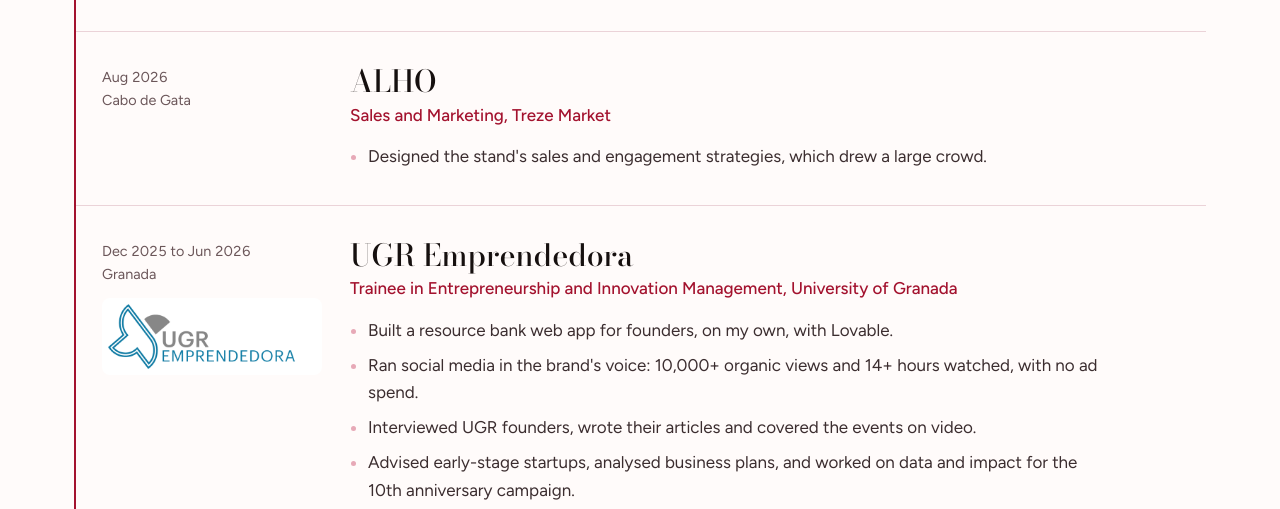
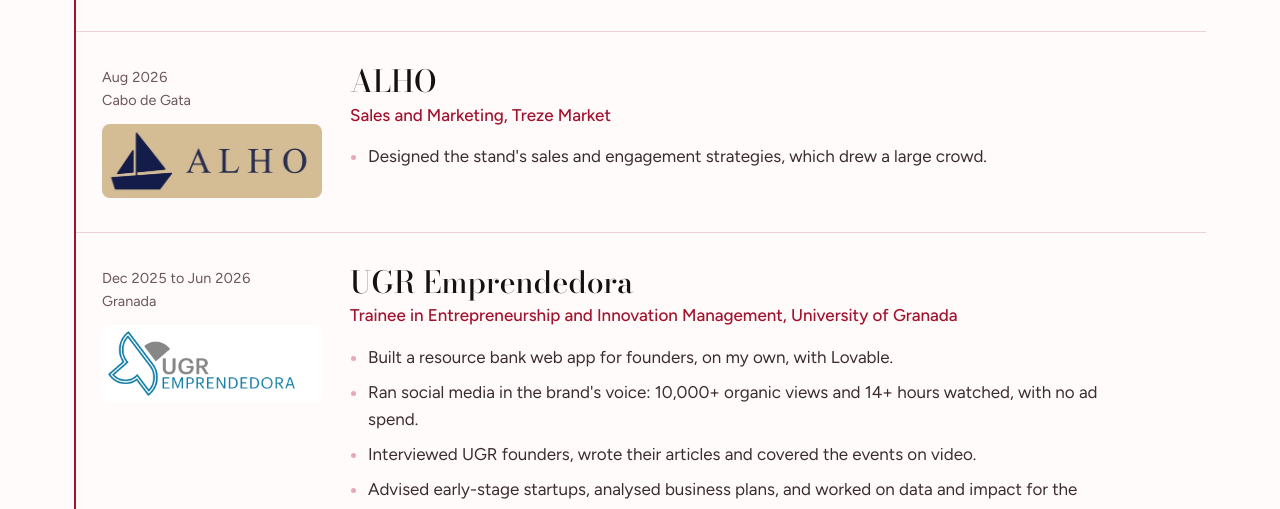
Before and after one commit to eandreagomez03/andreagomez, a plain HTML site: page index.html in a window 1280 px wide. Shown: the part 5239-5748 px from the top of the page. Drawn offline with nearby package versions, Linux system fonts and the light colour scheme; a web font is replaced by a local one.

Commit message:
Logo de ALHO en experiencia y proyecto
Co-Authored-By: Claude Opus 5.5 <noreply@anthropic.com>
Claude-Session: https://claude.ai/code/session_01JBUo2zYudCZGC9j7oiQJF4

```diff
--- a/index.html
+++ b/index.html
@@ -134,6 +134,7 @@ header.top.scrolled{border-bottom-color:var(--line)}
 .case.on{display:grid;grid-template-columns:minmax(0,.85fr) minmax(0,1.15fr);gap:56px;align-items:start;animation:fadeup .7s .25s both}
 .case .txt{position:sticky;top:90px;display:grid;gap:16px}
 .case .ctx{font-size:.88rem;color:var(--muted)}
+.case .clogo{display:block;width:160px;height:auto;border-radius:8px;margin:0 0 16px}
 .case h2{font-size:clamp(2.4rem,5vw,4.2rem)}
 .case h2 i{font-weight:400}
 .case .hl{font-family:var(--display);font-style:italic;font-size:clamp(1.5rem,2.6vw,2rem);color:var(--cherry);line-height:1.15}
@@ -462,7 +463,7 @@ img{height:auto}
         </div>
       </article>
       <article>
-        <div class="when"><span class="en">Aug 2026</span><span class="es">ago 2026</span><br>Cabo de Gata</div>
+        <div class="when"><span class="en">Aug 2026</span><span class="es">ago 2026</span><br>Cabo de Gata<img src="assets/img/alho-logo.jpg" alt="ALHO" width="150" height="50" style="padding:0;border-radius:8px;height:auto"></div>
         <div>
           <h3>ALHO</h3>
           <p class="pos"><span class="en">Sales and Marketing, Treze Market</span><span class="es">Ventas y Marketing, Treze Market</span></p>
@@ -790,6 +791,7 @@ img{height:auto}
 
   <article class="case" id="alho">
     <div class="txt">
+      <img class="clogo" src="assets/img/alho-logo.jpg" alt="ALHO" width="160" height="53">
       <p class="ctx">Treze Market, Rodalquilar (Cabo de Gata), <span class="en">Aug 2026</span><span class="es">ago 2026</span></p>
       <h2>ALHO <i>at Treze Market</i></h2>
       <div class="desc">
```
Also changed, not shown: assets/img/alho-logo.jpg (added).
